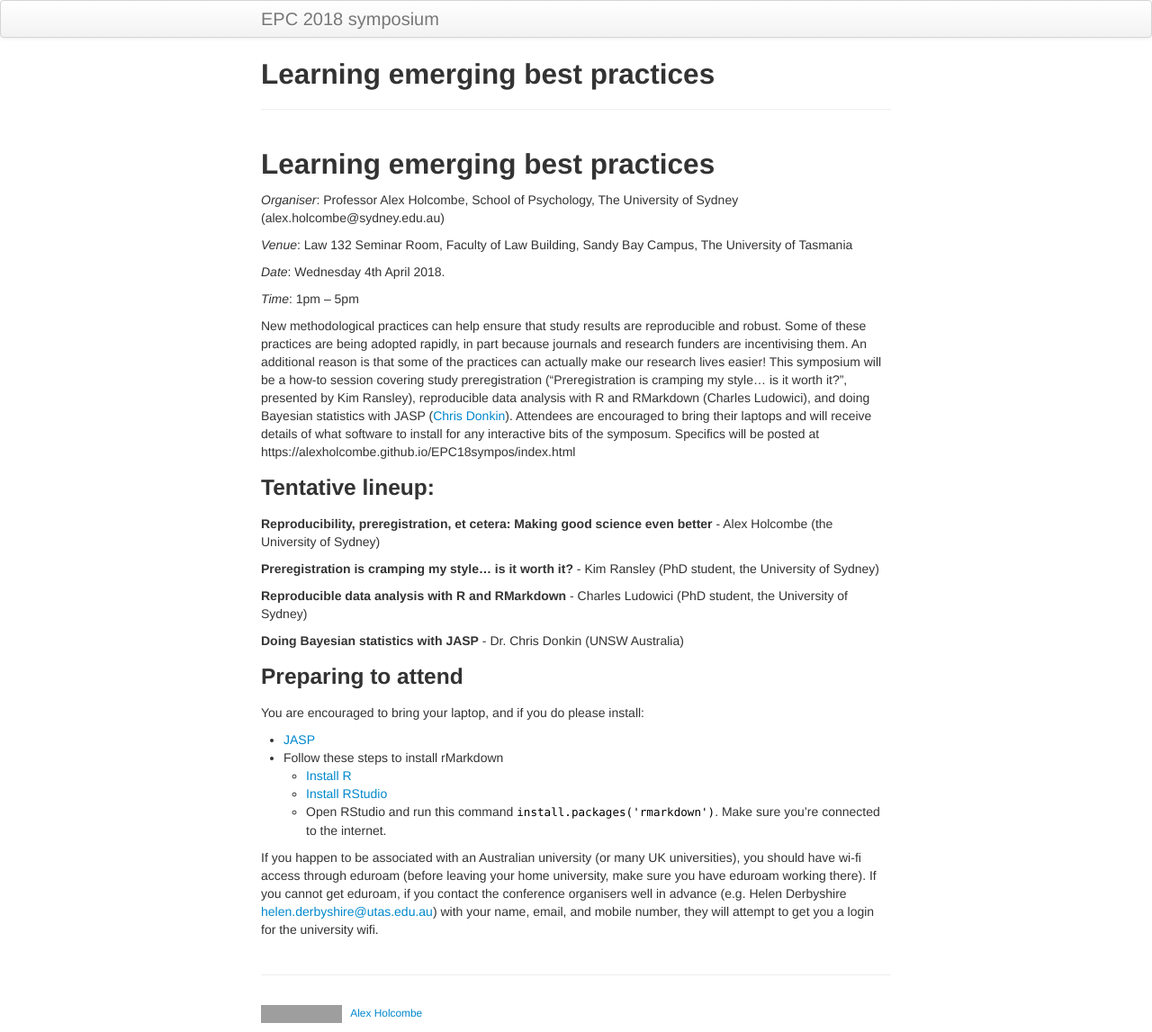
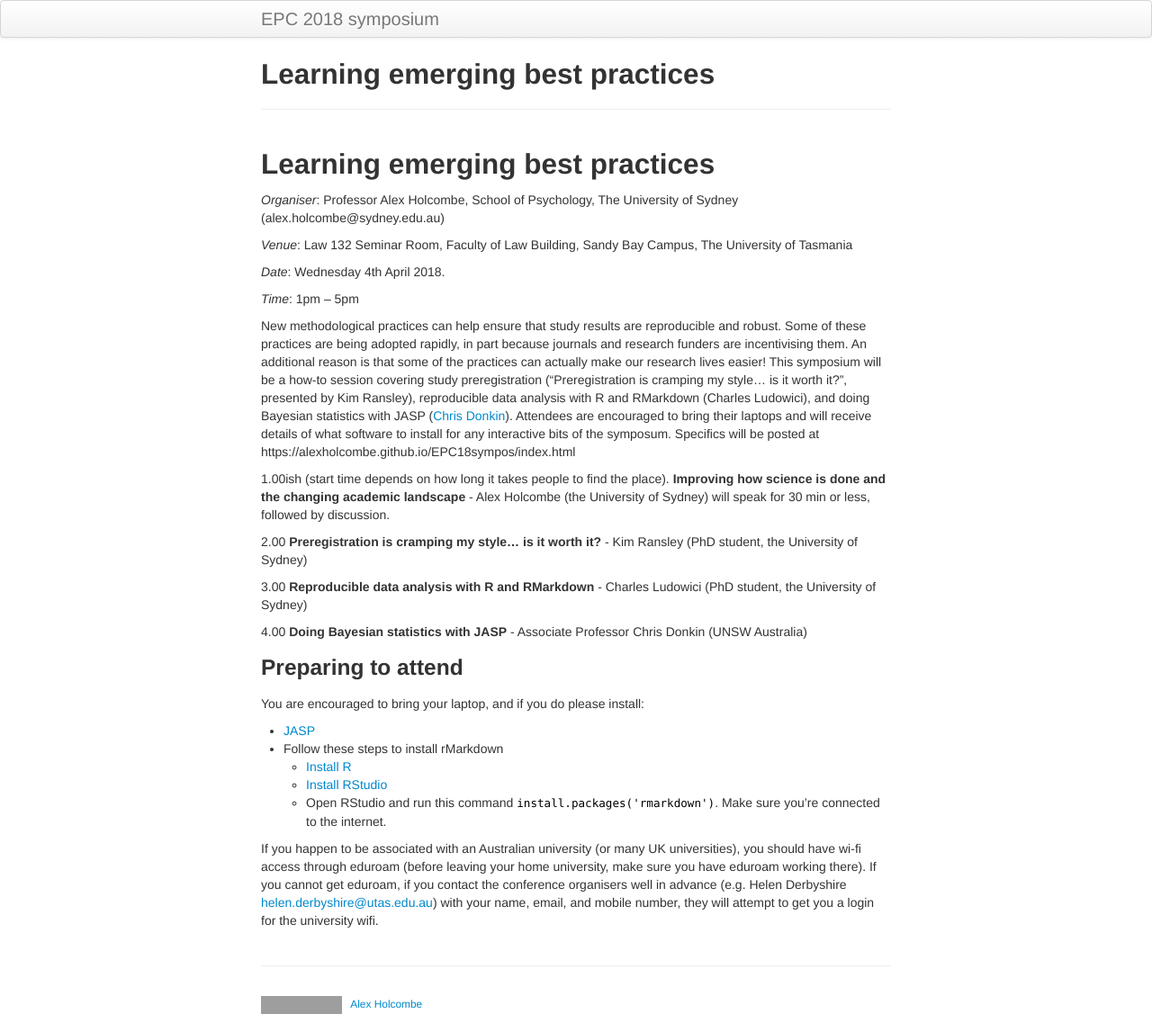
Before and after one commit to alexholcombe/EPC18sympos, a Jekyll site: the page built from index.md, in a window 1280 px wide. Shown: the whole page at 90% size. Built offline with Jekyll 4.4.1, drawn with Linux system fonts in a browser that asks for light colours; our own code applies the rules of GitHub Pages for plain Markdown files; grey boxes are pictures that could not be loaded.

Commit message:
add timeline etc

```diff
--- a/index.md
+++ b/index.md
@@ -10,16 +10,16 @@
 
 New methodological practices can help ensure that study results are reproducible and robust. Some of these practices are being adopted rapidly, in part because journals and research funders are incentivising them. An additional reason is that some of the practices can actually make our research lives easier! This symposium will be a how-to session covering study preregistration ("Preregistration is cramping my style... is it worth it?", presented by Kim Ransley), reproducible data analysis with R and RMarkdown (Charles Ludowici), and doing Bayesian statistics with JASP ([Chris Donkin](http://www.psy.unsw.edu.au/contacts-people/academic-staff/dr-chris-donkin)).  Attendees are encouraged to bring their laptops and will receive details of what software to install for any interactive  bits of the symposum. Specifics will be posted at https://alexholcombe.github.io/EPC18sympos/index.html
 
+1.00ish (start time depends on how long it takes people to find the place). **Improving how science is done and the changing academic landscape** - Alex Holcombe (the University of Sydney) will speak for 30 min or less, followed by discussion.
 
-### Tentative lineup:
+2.00 **Preregistration is cramping my style... is it worth it?**  - Kim Ransley (PhD student, the University of Sydney)
 
-**Reproducibility, preregistration, et cetera: Making good science even better** - Alex Holcombe (the University of Sydney)
+3.00 **Reproducible data analysis with R and RMarkdown** - Charles Ludowici (PhD student, the University of Sydney)
 
-**Preregistration is cramping my style... is it worth it?**  - Kim Ransley (PhD student, the University of Sydney)
+4.00 **Doing Bayesian statistics with JASP** - Associate Professor Chris Donkin (UNSW Australia)
 
-**Reproducible data analysis with R and RMarkdown** - Charles Ludowici (PhD student, the University of Sydney)
+<!-- After questions about my presentation, we could then have instructions on screen , and us roving around, to help those who don't have JASP and Rmarkdown with RStudio installed.  For those who don't have eduroam and failed to request that EPC get them an account, I might mobile hotspot my phone so they can download things. -->
 
-**Doing Bayesian statistics with JASP** - Dr. Chris Donkin (UNSW Australia)
 
 ### Preparing to attend
 
```
